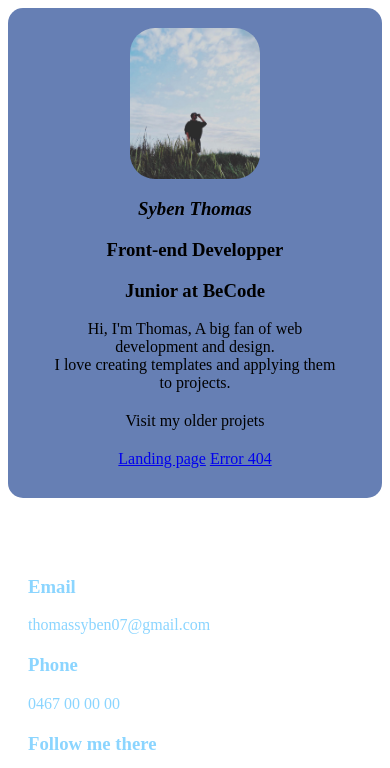
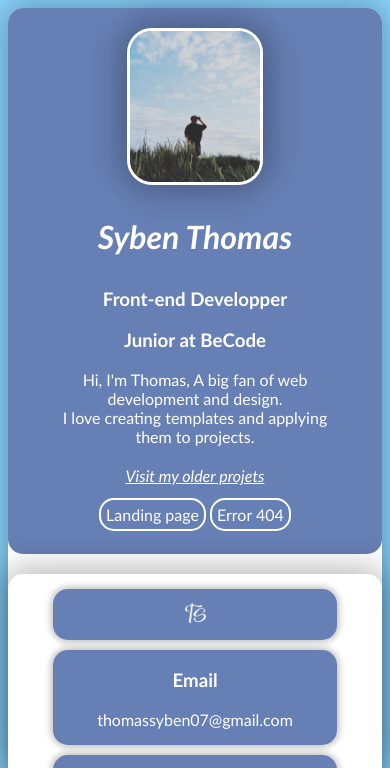
Before and after one commit to Harbingar/vcard, a website built with Vite: page index.html in a window 390 px wide. Shown: the top 768 px of the page. Built offline with nearby package versions, Linux system fonts and the light colour scheme.

Commit message:
Adding the mobile model for the VCard

```diff
--- a/index.html
+++ b/index.html
@@ -42,7 +42,7 @@
               <p>Hi, I'm Thomas, A big fan of web development and design.</br> I love creating templates and applying them to projects.</p>
             </article>
             <article>
-              <p>Visit my older projets</p>
+              <p><em>Visit my older projets</em></p>
               <a href="https://harbingar.github.io">Landing page</a>
               <a href="https://harbingar.github.io/404">Error 404</a>
             </article>
--- a/style.css
+++ b/style.css
@@ -1,19 +1,38 @@
 @media (max-width: 1050px) {
   body{
-    background-color: white;
+    background-color: rgb(139, 213, 255);
     display: flex;
     justify-content: center;
     align-items: center;
+    font-family: 'Trebuchet MS', 'Lucida Sans Unicode', 'Lucida Grande', 'Lucida Sans', Arial, sans-serif;
   }
   main{
     display: block;
+    background-color: white;
+    box-shadow: 0 20px 20px rgba(0, 0, 0, 0.1),
+    -20px 0 20px rgba(0, 0, 0, 0.1),
+    0 -20px 20px rgba(0, 0, 0, 0.1),
+    20px 0 20px rgba(0, 0, 0, 0.1);
+    border-radius: 15px;
+    height: 90vh;
   }
   .affichage{
     display: flex;
     flex-direction: column-reverse;
+
+  }
+  h1{
+    font-size: 200%;
   }
   aside{
     background-color: white;
+    border-radius: 15px;
+    margin-top: 20px;
+    margin-bottom: 20px;
+    box-shadow: 0 20px 20px rgba(0, 0, 0, 0.1),
+    -20px 0 20px rgba(0, 0, 0, 0.1),
+    0 -20px 20px rgba(0, 0, 0, 0.1),
+    20px 0 20px rgba(0, 0, 0, 0.1);
   }
   section{
     background-color: rgb(102, 127, 180);
@@ -22,8 +41,8 @@
     align-items: center;
     text-align: center;
     border-radius: 15px;
-    /*border-top-right-radius: 10px;*/
     padding-bottom: 30px;
+    color: white;
 
   }
   section article{
@@ -36,15 +55,52 @@
   section img{
     margin-top: 20px;;
     width: 35%;
-    border-radius: 25px;;
+    border-radius: 25px;
+    border: 3Px solid white;
+    box-shadow: 0 20px 20px rgba(0, 0, 0, 0.1),
+    -20px 0 20px rgba(0, 0, 0, 0.1),
+    0 -20px 20px rgba(0, 0, 0, 0.1),
+    20px 0 20px rgba(0, 0, 0, 0.1);
+
   }
   aside img{
     width: 10%;
+    margin: 10px;
   }
   aside article{
-    background-color: white;
-    margin: 20px;
-    color: rgb(139, 213, 255);
+    background-color: #667fb4;
+    margin: 5px;
+    color: white;
+    box-shadow: 0 5px 5px rgba(0, 0, 0, 0.1),
+    -5px 0 5px rgba(0, 0, 0, 0.1),
+    0 -5px 5px rgba(0, 0, 0, 0.1),
+    5px 0 5px rgba(0, 0, 0, 0.1);
+    border-radius: 15px;
+    text-align: center;
+  }
+  .infos{
+    display: flex;
+    flex-direction: column;
+    margin-top: 10px;
+    margin-left: 40px;
+    margin-right: 40px;
+    margin-bottom: 10px;
+  }
+  section a{
+    margin-top: 30px;
+    border: white 2px solid;
+    color: white;
+    border-radius: 15px;
+    text-decoration: none;
+    padding: 5px;
+  }
+  section a:hover{
+    background-color: #667fb4;
+    color: white;
+    font-size: 150%;
+  }
+  p em{
+    text-decoration: underline;
   }
 }
 @media (min-width: 1051px) {
@@ -95,6 +151,10 @@
     margin-left: -25vh;
     margin-right: 8vh;
     border-radius: 25px;
+    box-shadow: 0 20px 20px rgba(0, 0, 0, 0.1),
+    -20px 0 20px rgba(0, 0, 0, 0.1),
+    0 -20px 20px rgba(0, 0, 0, 0.1),
+    20px 0 20px rgba(0, 0, 0, 0.1);
 
   }
   article img{
```
